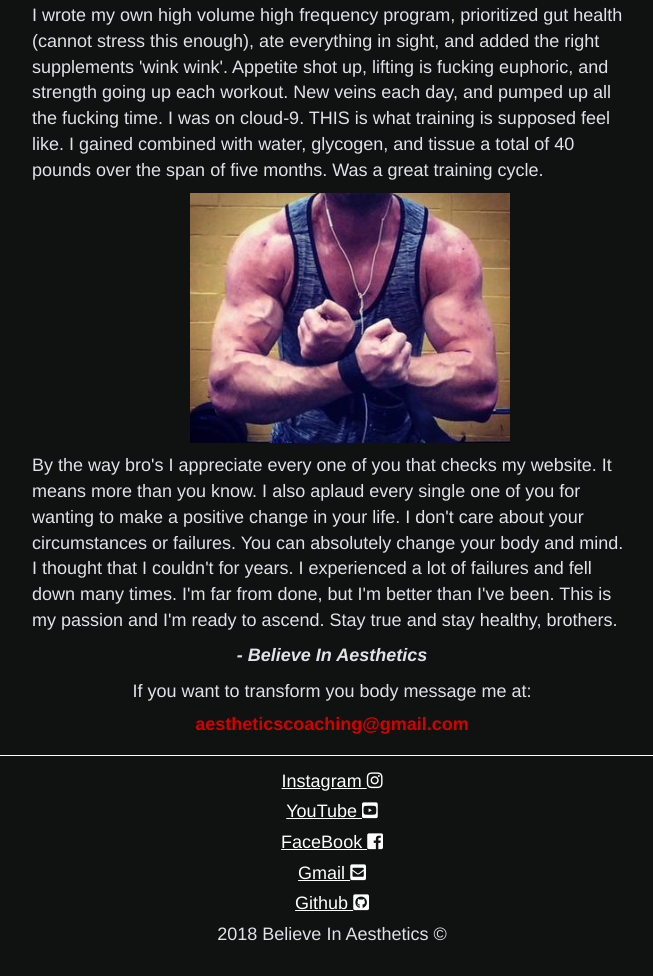
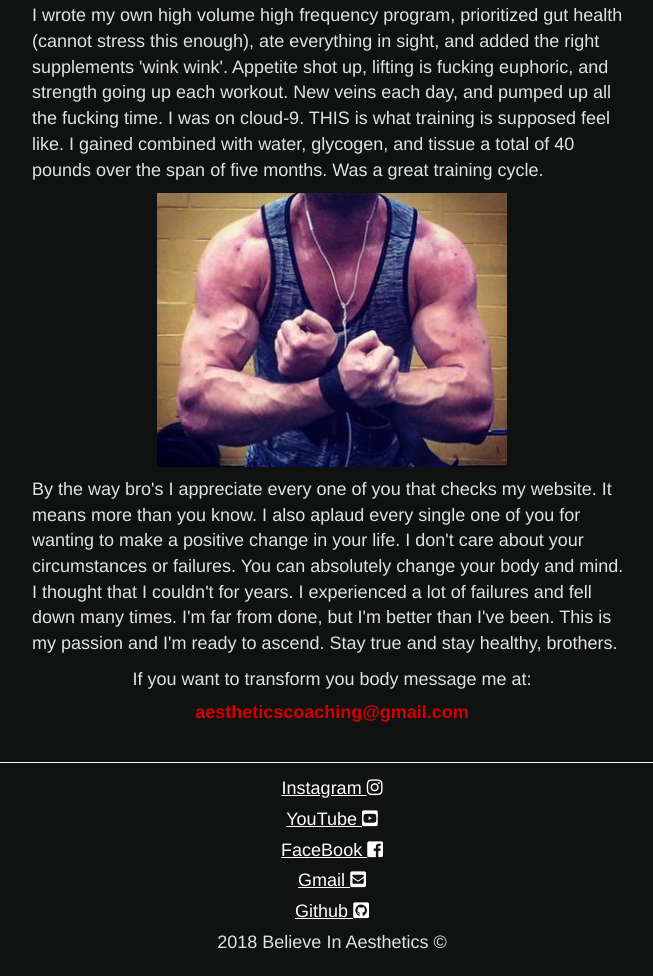
Before and after one commit to Kade-Nichols/Believe-In-Aesthetics, a website: page index.html in a window 1280 px wide. Shown: the part 965-1941 px from the top of the page, without its empty margins (308-961 px from the left). Drawn offline with nearby package versions, Linux system fonts and the light colour scheme.

Commit message:
Add files via upload

```diff
--- a/index.html
+++ b/index.html
@@ -73,20 +73,12 @@
                 I was on cloud-9. THIS is what training is supposed feel like. I gained combined with water, glycogen,
                 and tissue a total of 40 pounds over the span of five months. Was a great training cycle.
               </p>
-
-          <img src="images/progress-6.jpg"  class="img-responsive col-xs-12 col-md-push-3" style="max-width: 350px; padding-bottom: 10px;">
+              <img src="images/progress-6.jpg" class="img-responsive" style="width: 350px; margin: 0 auto; padding-bottom: 10px;">
               <p class="col-xs-12">
                By the way bro's I appreciate every one of you that checks my website. It means more than you know. I also aplaud every single one of you for wanting to make a
                positive change in your life. I don't care about your circumstances or failures. You can absolutely change your body and mind.
                I thought that I couldn't for years. I experienced a lot of failures and fell down many times. I'm far from done, but I'm better than
                I've been. This is my passion and I'm ready to ascend. Stay true and stay healthy, brothers.
-          </p>
-          <p class="col-xs-12 text-center">
-            <strong>
-              <i>
-                - Believe In Aesthetics
-              </i>
-            </strong>
               </p>
               <div class="col-xs-12 text-center">
               <p>If you want to transform you body message me at:</p>
@@ -100,7 +92,7 @@
 
 
 
-        <footer class="text-center footer" style="margin-top: 10px; border-top: 1.5px solid white; padding: 10px;">
+        <footer class="text-center footer" style="margin-top: 30px; border-top: 1.5px solid white; padding: 10px;">
             <div>
                 <a href="#" class="text">Instagram <i class="fab fa-instagram"></i></a>
                 <a href="#" class="text">YouTube <i class="fab fa-youtube-square"></i></a>
--- a/styles.css
+++ b/styles.css
@@ -1,6 +1,9 @@
 body {
     background-color: #101111;
     color: #e1e3e8;
+}
+
+.container {
     font-size: 18px;
 }
 
```
Lines whose indentation alone changed are shown as unchanged.
